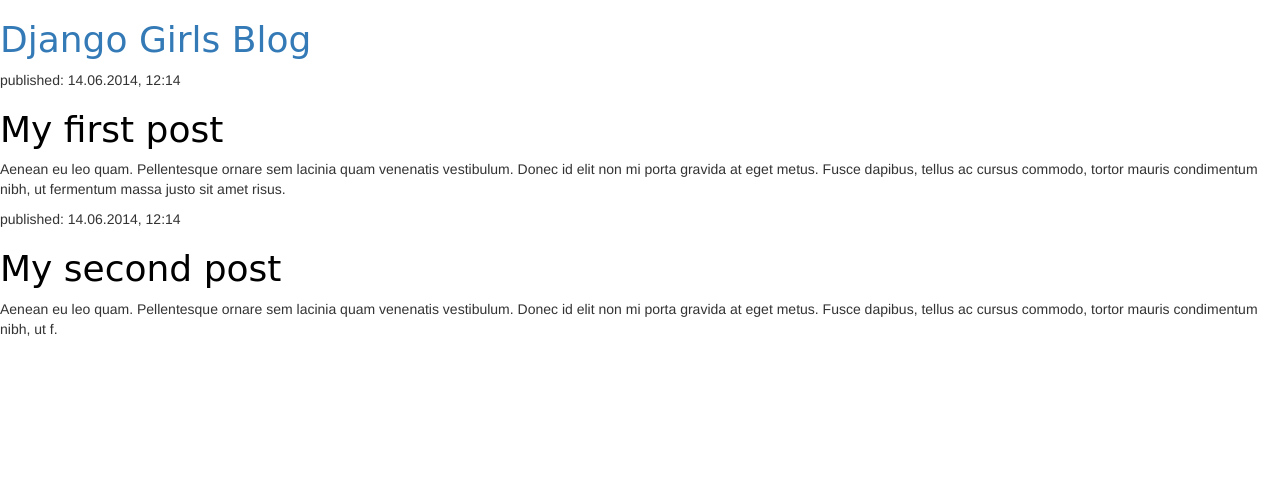
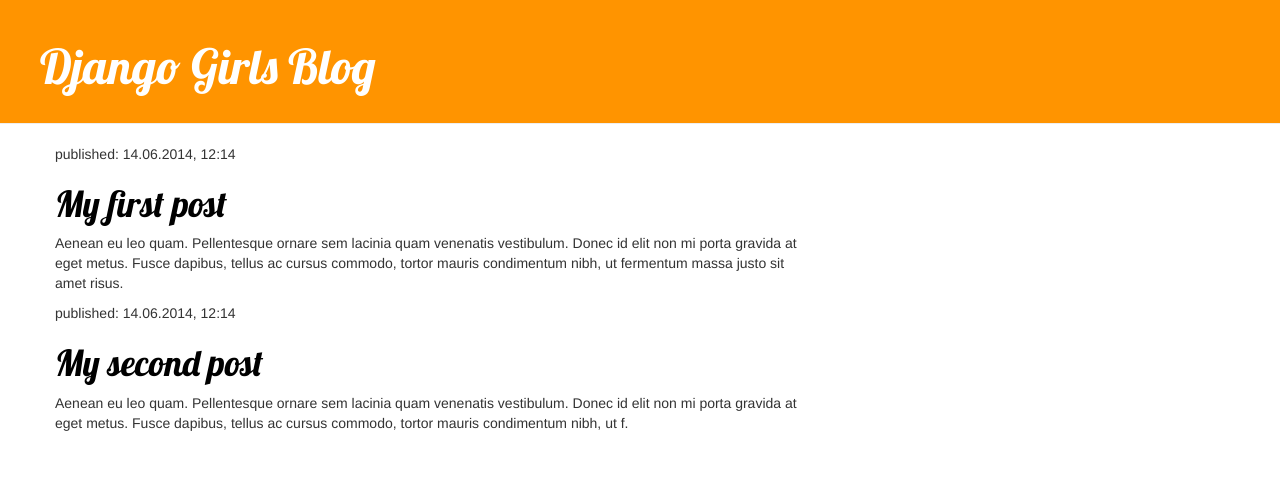
Before and after one commit to LauraPimentel/my-first-blog, a Django app: page / in a window 1280 px wide. Shown: the top 502 px of the page. Run offline with Django 3.2, Linux system fonts and the light colour scheme; some libraries are stand-ins or nearby versions.

Commit message:
todo bien

```diff
--- a/blog/static/css/blog.css
+++ b/blog/static/css/blog.css
@@ -45,3 +45,8 @@
 .post h1 a, .post h1 a:visited {
     color: #000000;
 }
+
+h1 a {
+    color: #FCA205;
+    font-family: 'Lobster';
+    }
--- a/blog/templates/blog/post_list.html
+++ b/blog/templates/blog/post_list.html
@@ -1,16 +1,23 @@
 {% load staticfiles %}
 <html>
+
 <head>
   <title>Django Girls blog</title>
   <link rel="stylesheet" href="//maxcdn.bootstrapcdn.com/bootstrap/3.2.0/css/bootstrap.min.css">
   <link rel="stylesheet" href="//maxcdn.bootstrapcdn.com/bootstrap/3.2.0/css/bootstrap-theme.min.css">
   <link rel="stylesheet" href="{% static 'css/blog.css' %}">
+  <link href="https://fonts.googleapis.com/css?family=Lobster&subset=latin,latin-ext" rel="stylesheet" type="text/css">
 </head>
+
 <body>
-         <div>
+  <div class="page-header">
     <h1><a href="/">Django Girls Blog</a></h1>
   </div>
 
+
+  <div class="content container">
+    <div class="row">
+      <div class="col-md-8">
         <div class="post">
           <div>
             <p>published: 14.06.2014, 12:14</p>
@@ -24,5 +31,9 @@
             <p>Aenean eu leo quam. Pellentesque ornare sem lacinia quam venenatis vestibulum. Donec id elit non mi porta gravida at eget metus. Fusce dapibus, tellus ac cursus commodo, tortor mauris condimentum nibh, ut f.</p>
           </div>
         </div>
+      </div>
+    </div>
+  </div>
 </body>
+
 </html>
```
Lines whose indentation alone changed are shown as unchanged.
